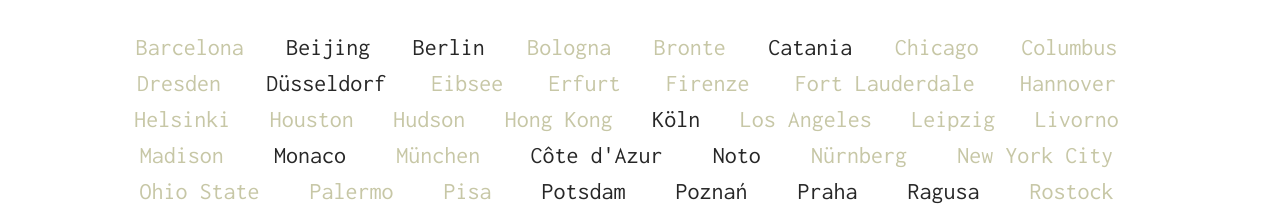
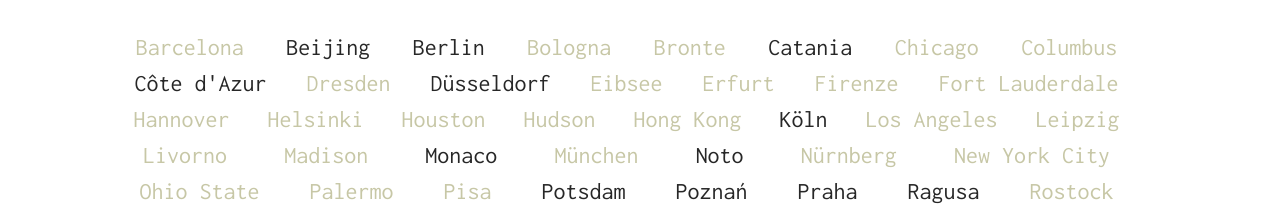
Before and after one commit to marcoft43/marcosclp, a React (Create React App) app: page /Livorno in a window 1280 px wide. Shown: the part 220-437 px from the top of the page. Built offline with nearby package versions, Linux system fonts and the light colour scheme; a web font is replaced by a local one.

Commit message:
Renamed Nice page to Cote d'azur

```diff
--- a/src/components/pictures_navbar.js
+++ b/src/components/pictures_navbar.js
@@ -16,6 +16,7 @@ const Pictures_Navbar = () => {
           <Nav.Link href="/Catania" className='me-3 navbar-camera'>Catania</Nav.Link>
           <Nav.Link href="/Chicago" className='me-3 navbar-phone'>Chicago</Nav.Link>
           <Nav.Link href="/Columbus" className='me-3 navbar-phone'>Columbus</Nav.Link>
+          <Nav.Link href="/Cote" className='me-3 navbar-camera'>Côte d'Azur</Nav.Link>
           <Nav.Link href="/Dresden" className='me-3 navbar-phone'>Dresden</Nav.Link>
           <Nav.Link href="/Dusseldorf" className='me-3 navbar-camera'>Düsseldorf</Nav.Link>
           <Nav.Link href="/Eibsee" className='me-3 navbar-phone'>Eibsee</Nav.Link>
@@ -34,7 +35,6 @@ const Pictures_Navbar = () => {
           <Nav.Link href="/Madison" className='me-3 navbar-phone'>Madison</Nav.Link>
           <Nav.Link href="/Monaco" className='me-3 navbar-camera'>Monaco</Nav.Link>
           <Nav.Link href="/Munich" className='me-3 navbar-phone'>München</Nav.Link>
-          <Nav.Link href="/Cote" className='me-3 navbar-camera'>Côte d'Azur</Nav.Link>
           <Nav.Link href="/Noto" className='me-3 navbar-camera'>Noto</Nav.Link>
           <Nav.Link href="/Nuremberg" className='me-3 navbar-phone'>Nürnberg</Nav.Link>
           <Nav.Link href="/NYC" className='me-3 navbar-phone'>New York City</Nav.Link>
```
